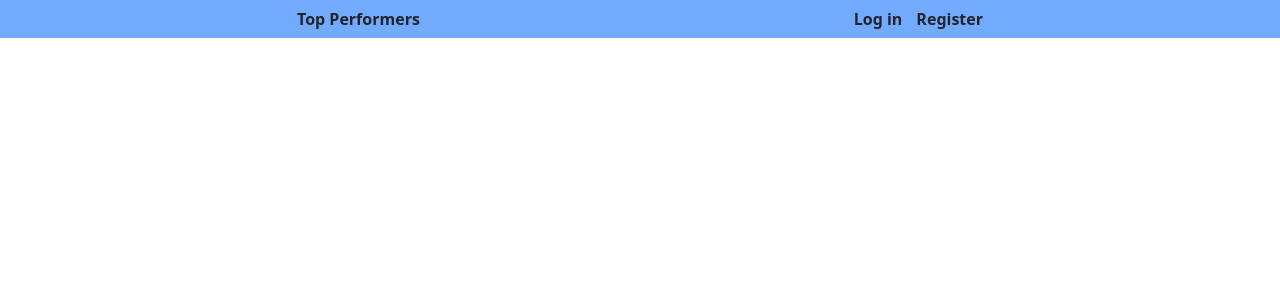
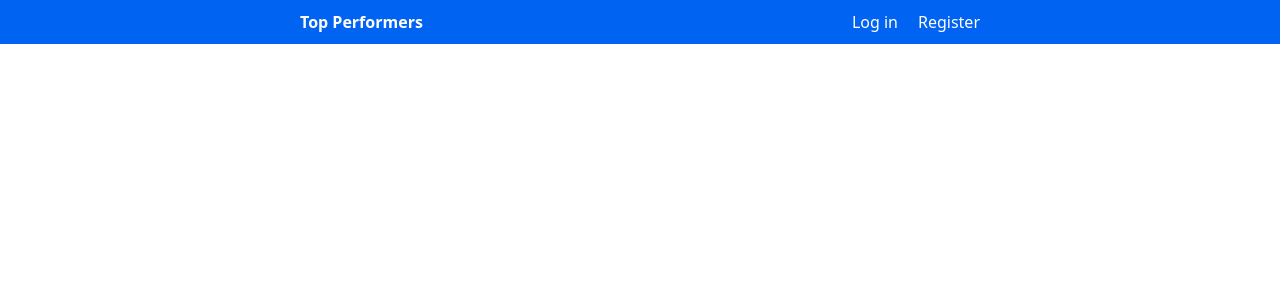
Before and after one commit to CodeRabbid/top-performers, a React (Vite) app in the folder frontend/: page / in a window 1280 px wide. Shown: the top 300 px of the page. Built offline with nearby package versions, Linux system fonts and the light colour scheme.

Commit message:
change styling

```diff
--- a/frontend/src/components/Header.jsx
+++ b/frontend/src/components/Header.jsx
@@ -30,7 +30,7 @@ const Header = () => {
         style={{
           position: "relative",
           width: "100%",
-          backgroundColor: "#0d6efd94",
+          backgroundColor: "rgb(0,99,242)",
         }}
       >
         <div
@@ -46,8 +46,9 @@ const Header = () => {
             id="logo"
             style={{
               display: "flex",
-              padding: "7px",
+              padding: "10px",
               whiteSpace: "nowrap",
+              color: "white",
               fontWeight: "bold",
             }}
           >
@@ -68,8 +69,8 @@ const Header = () => {
                       style={{
                         backgroundColor: "transparent",
                         border: "none",
-                        color: "black",
-                        fontWeight: "bold",
+                        // fontWeight: "bold",
+                        color: "white",
                       }}
                       variant="success"
                       id="dropdown-basic"
@@ -79,7 +80,10 @@ const Header = () => {
 
                     <Dropdown.Menu>
                       <Dropdown.Item
-                        style={{ fontWeight: "bold" }}
+                        style={{
+                          // fontWeight: "bold",
+                          color: "white",
+                        }}
                         onClick={logoutHandler}
                         id="Logout"
                       >
@@ -94,9 +98,10 @@ const Header = () => {
                 <div
                   style={{
                     display: "inline-block",
-                    padding: "7px",
+                    padding: "10px",
                     whiteSpace: "nowrap",
-                    fontWeight: "bold",
+                    // fontWeight: "bold",
+                    color: "white",
                   }}
                 >
                   <LinkContainer to="/login">
@@ -107,9 +112,10 @@ const Header = () => {
                 <div
                   style={{
                     display: "inline-block",
-                    padding: "7px",
+                    padding: "10px",
                     whiteSpace: "nowrap",
-                    fontWeight: "bold",
+                    // fontWeight: "bold",
+                    color: "white",
                   }}
                 >
                   <LinkContainer to="/register">
```
